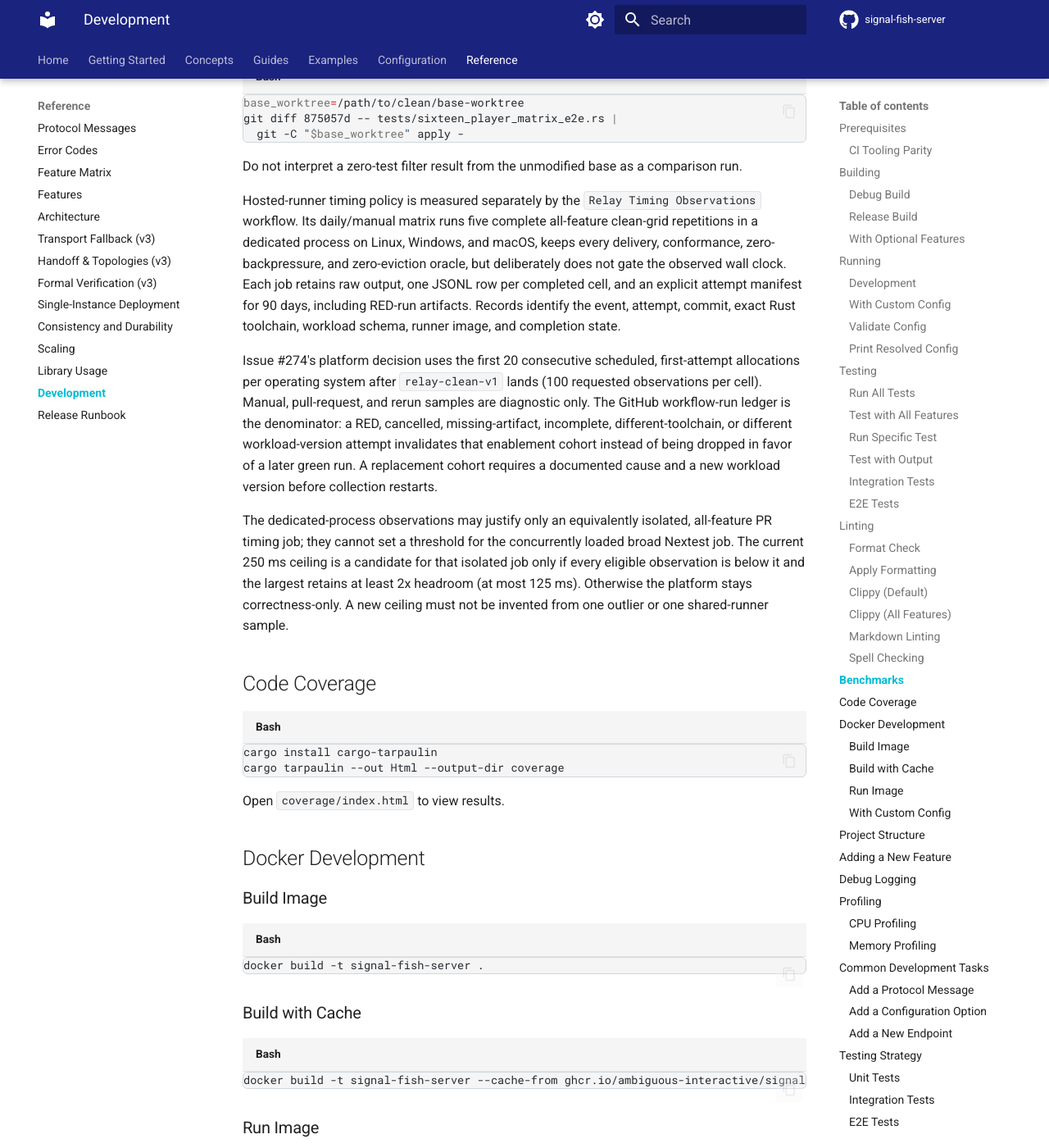
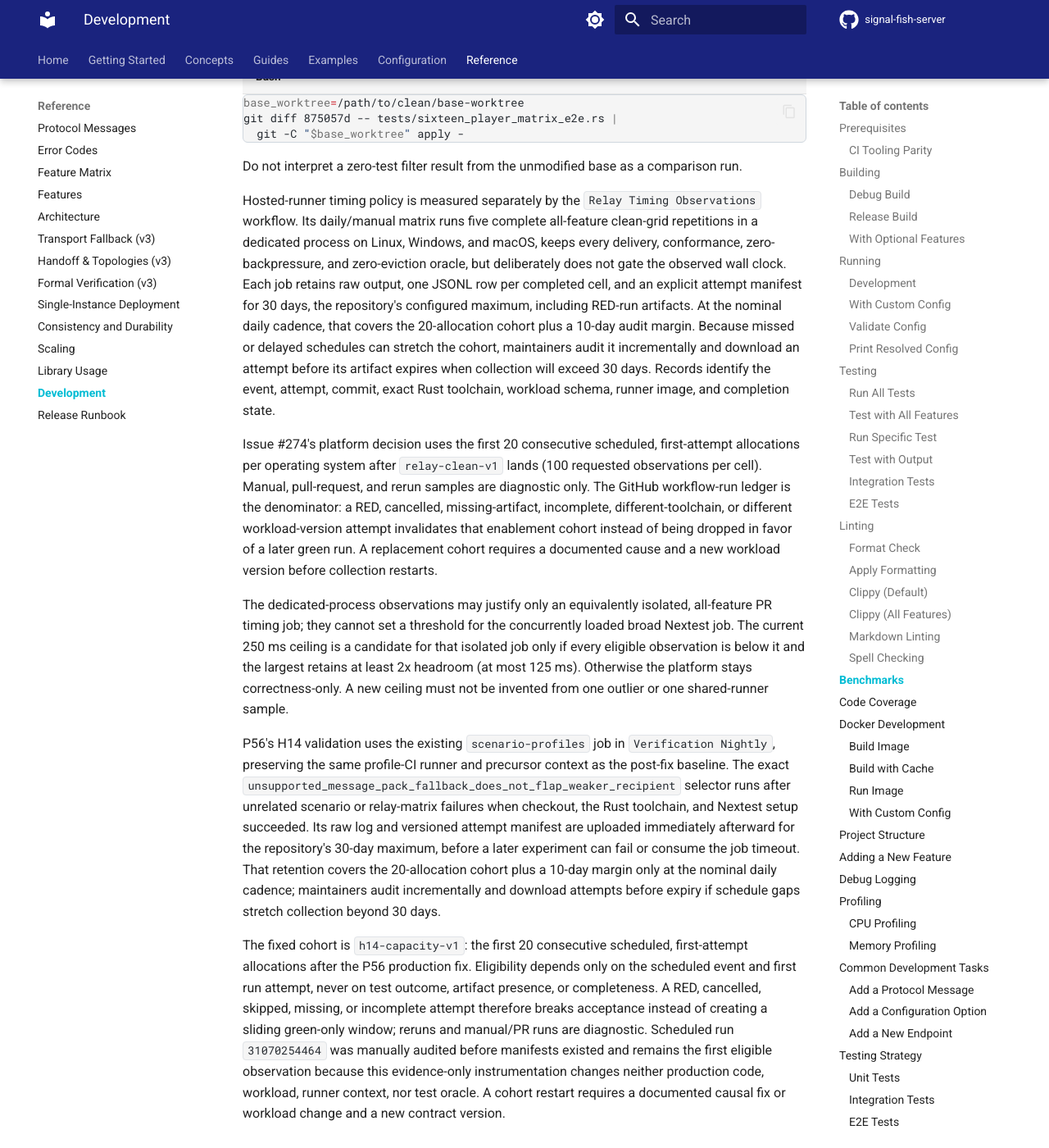
Before and after one commit to Ambiguous-Interactive/signal-fish-server, an MkDocs documentation site: the page built from docs/development.md, in a window 1280 px wide and 1400 px high, scrolled down 5715 px. Shown: the whole window at 82% size. Built offline with MkDocs 1.6.1 and Material for MkDocs 9.7.7, drawn with Linux system fonts in a browser that asks for light colours; comment, search, counter and statistics services are not loaded.

Commit message:
ci: retain H14 nightly evidence

```diff
--- a/docs/development.md
+++ b/docs/development.md
@@ -304,9 +304,13 @@ all-feature clean-grid repetitions in a dedicated process on Linux, Windows,
 and macOS, keeps every delivery, conformance, zero-backpressure, and
 zero-eviction oracle, but deliberately does not gate the observed wall clock.
 Each job retains raw output, one JSONL row per completed cell, and an explicit
-attempt manifest for 90 days, including RED-run artifacts. Records identify the
-event, attempt, commit, exact Rust toolchain, workload schema, runner image, and
-completion state.
+attempt manifest for 30 days, the repository's configured maximum, including
+RED-run artifacts. At the nominal daily cadence, that covers the 20-allocation
+cohort plus a 10-day audit margin. Because missed or delayed schedules can
+stretch the cohort, maintainers audit it incrementally and download an attempt
+before its artifact expires when collection will exceed 30 days. Records
+identify the event, attempt, commit, exact Rust toolchain, workload schema,
+runner image, and completion state.
 
 Issue #274's platform decision uses the first 20 consecutive scheduled,
 first-attempt allocations per operating system after `relay-clean-v1` lands
@@ -324,6 +328,30 @@ isolated job only if every eligible observation is below it and the largest
 retains at least 2x headroom (at most 125 ms). Otherwise the platform stays
 correctness-only. A new ceiling must not be invented from one outlier or one
 shared-runner sample.
+
+P56's H14 validation uses the existing `scenario-profiles` job in
+`Verification Nightly`, preserving the same profile-CI runner and precursor
+context as the post-fix baseline. The exact
+`unsupported_message_pack_fallback_does_not_flap_weaker_recipient` selector
+runs after unrelated scenario or relay-matrix failures when checkout, the Rust
+toolchain, and Nextest setup succeeded. Its raw log and versioned attempt
+manifest are uploaded immediately afterward for the repository's 30-day
+maximum, before a later experiment can fail or consume the job timeout.
+That retention covers the 20-allocation cohort plus a 10-day margin only at the
+nominal daily cadence; maintainers audit incrementally and download attempts
+before expiry if schedule gaps stretch collection beyond 30 days.
+
+The fixed cohort is `h14-capacity-v1`: the first 20 consecutive scheduled,
+first-attempt allocations after the P56 production fix. Eligibility depends
+only on the scheduled event and first run attempt, never on test outcome,
+artifact presence, or completeness. A RED, cancelled, skipped, missing, or
+incomplete attempt therefore breaks acceptance instead of creating a sliding
+green-only window; reruns and manual/PR runs are diagnostic. Scheduled run
+`31070254464` was manually audited before manifests existed and remains the
+first eligible observation because this evidence-only instrumentation changes
+neither production code, workload, runner context, nor test oracle. A cohort
+restart requires a documented causal fix or workload change and a new contract
+version.
 
 ## Code Coverage
 
```
Also changed, not shown: progress/session-100-h14-evidence-integrity.md (added, +81 -0 lines), 3 other files.
